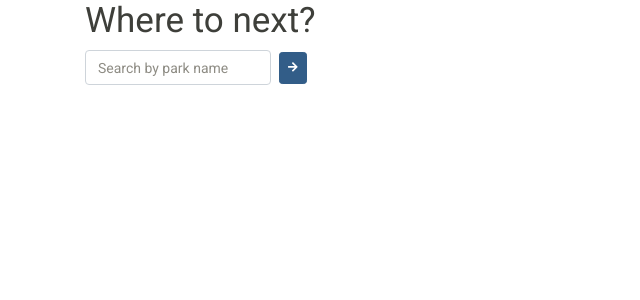
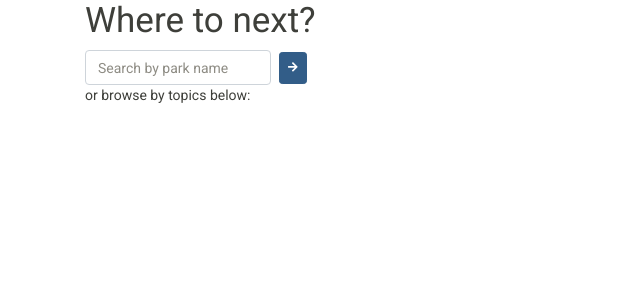
Before and after one commit to hsiangj/capstone-one, a Flask app: template templates/home.html in a window 1280 px wide. Shown: the part 54-354 px from the top of the page, without its empty margins (0-640 px from the left). Run offline with Flask 3, Linux system fonts and the light colour scheme; the template is opened without the code that fills it, so the values that code supplies are empty; some libraries are stand-ins or nearby versions.

Commit message:
Add div w/ id for topics-list

```diff
--- a/templates/home.html
+++ b/templates/home.html
@@ -5,7 +5,7 @@
 
 <div id="searchBar">
   <form class="form-inline" action="#">
-    <input name="q" class="form-control mb-0 mr-2" placeholder="Search by park name">
+    <input name="q" class="form-control mr-2" placeholder="Search by park name">
 
     <button class="
             btn
@@ -16,6 +16,8 @@
           </button>
   </form>
 </div>
+<p>or browse by topics below:</p>
+<div id="topics-list"></div>
 
 
 {% endblock %}
```
